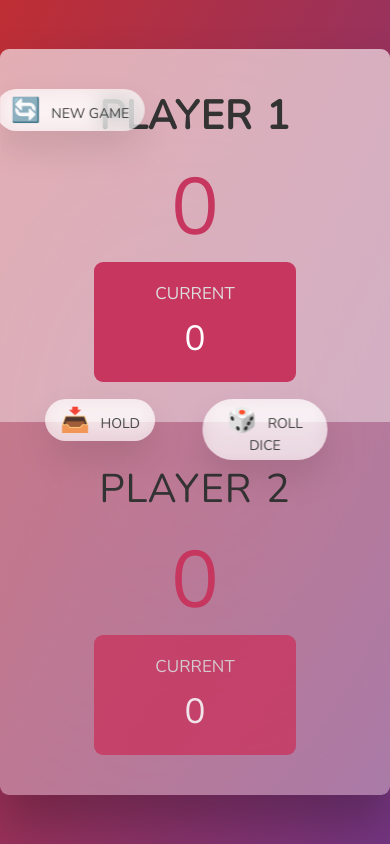
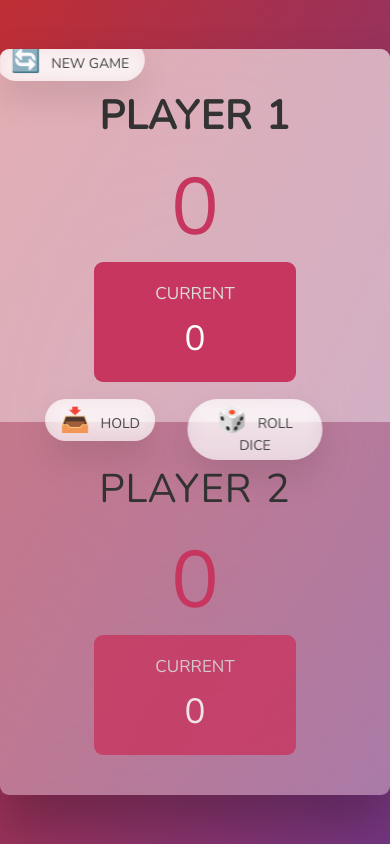
Before and after one commit to AayushBahukhandi/Dice-Duel, a plain HTML site: page index.html in a window 390 px wide. Drawn offline with nearby package versions, Linux system fonts and the light colour scheme.

Commit message:
Update style.css

```diff
--- a/style.css
+++ b/style.css
@@ -188,10 +188,11 @@ main {
   }
 
   .btn--new {
+    top:-1rem;
     left: 7rem;
   }
   .btn--roll {
-    margin-left:7rem;
+    margin-left:6rem;
     top: 35rem;
   }
   .btn--hold {
```
